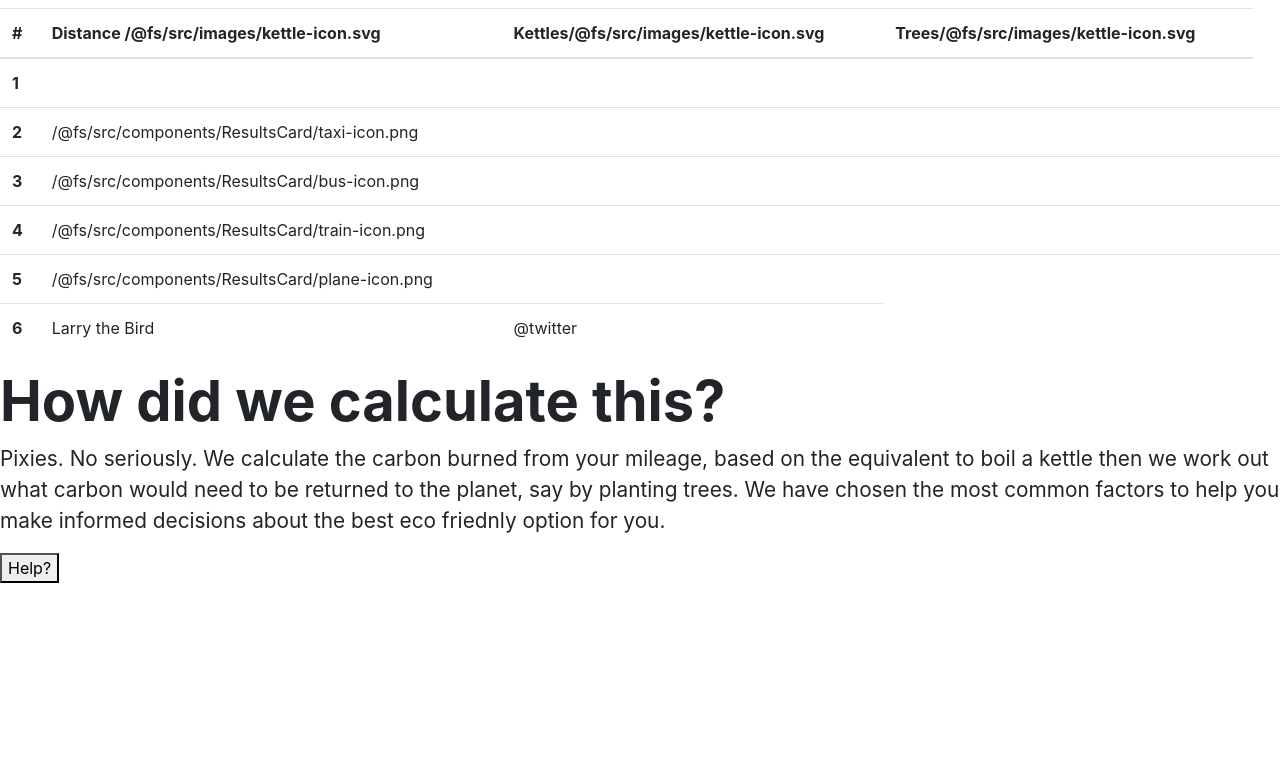
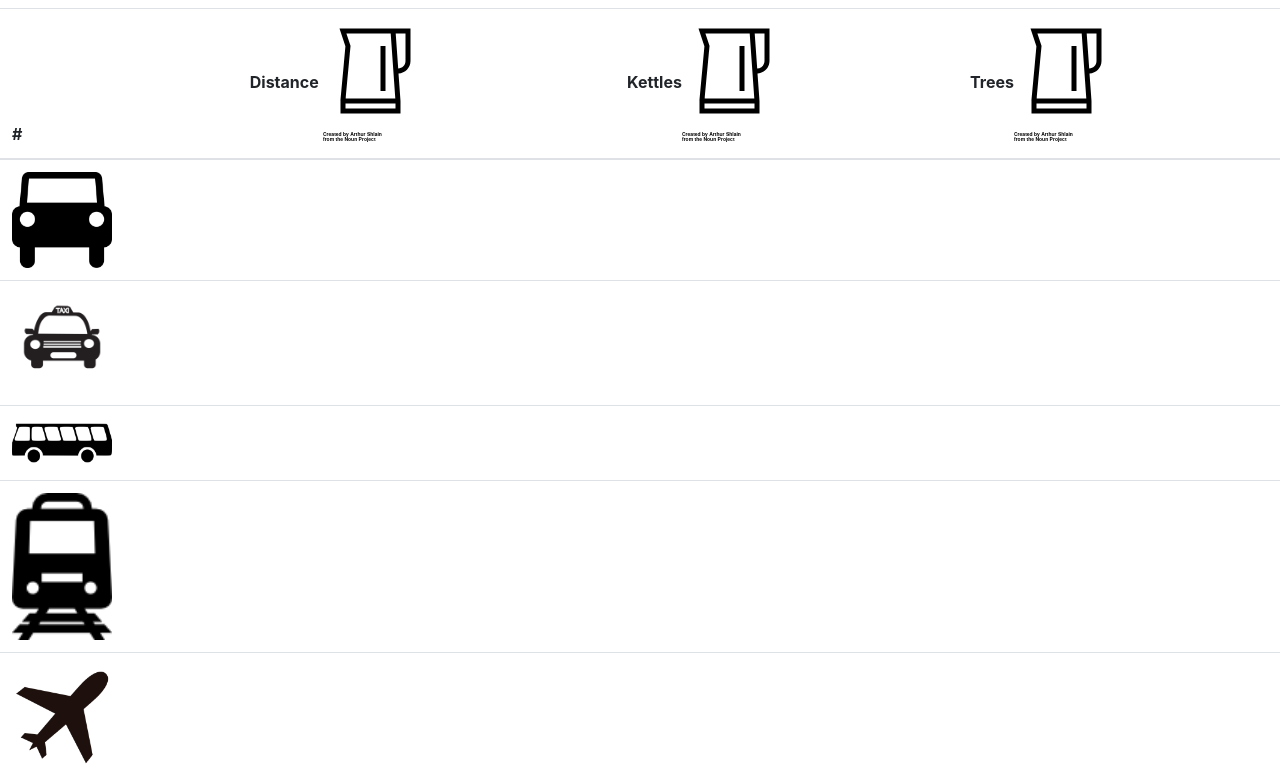
Before and after one commit to SchoolOfCode/w20_final-project-team-e, a React (Create React App) app: page / in a window 1280 px wide. Shown: the part 1056-1840 px from the top of the page. Before the commit the page ends 1639 px from the top, so only its background shows below. Built offline with nearby package versions, Linux system fonts and the light colour scheme.

Commit message:
images added

```diff
--- a/src/components/ResultsSection/ResultsSection.js
+++ b/src/components/ResultsSection/ResultsSection.js
@@ -17,56 +17,62 @@ export default function ResultsSection(props) {
           <thead>
             <tr>
               <th scope="col">#</th>
-              <th scope="col">Distance {kettleSVG}</th>
-              <th scope="col">Kettles{kettleSVG}</th>
-              <th scope="col">Trees{kettleSVG}</th>
+              <th scope="col">
+                Distance <img src={kettleSVG} alt="kettle" width="100px"></img>
+              </th>
+              <th scope="col">
+                Kettles<img src={kettleSVG} alt="kettle" width="100px"></img>
+              </th>
+              <th scope="col">
+                Trees<img src={kettleSVG} alt="kettle" width="100px"></img>
+              </th>
             </tr>
           </thead>
           <tbody>
             <tr>
               {/* Car Data: */}
-              <th scope="row">1</th>
-              {/* <td>{carIcon}</td> */}
+              <th scope="row">
+                <img src={carIcon} alt="car" width="100px"></img>
+              </th>
               <td>{props.resultsData.distance}</td>
               <td>{props.resultsData.carKettles}</td>
               <td>{props.resultsData.carTrees}</td>
             </tr>
             <tr>
               {/* Taxi Data: */}
-              <th scope="row">2</th>
-              <td>{taxiIcon}</td>
+              <th scope="row">
+                <img src={taxiIcon} alt="taxi" width="100px"></img>
+              </th>
               <td>{props.resultsData.distance}</td>
               <td>{props.resultsData.taxiKettles}</td>
               <td>{props.resultsData.taxiTrees}</td>
             </tr>
             <tr>
               {/* Bus Data: */}
-              <th scope="row">3</th>
-              <td>{busIcon}</td>
+              <th scope="row">
+                <img src={busIcon} alt="bus" width="100px"></img>
+              </th>
               <td>{props.resultsData.distance}</td>
               <td>{props.resultsData.busKettles}</td>
               <td>{props.resultsData.busTrees}</td>
             </tr>
             <tr>
               {/* Train Data: */}
-              <th scope="row">4</th>
-              <td>{trainIcon}</td>
+              <th scope="row">
+                <img src={trainIcon} alt="train" width="100px"></img>
+              </th>
               <td>{props.resultsData.distance}</td>
               <td>{props.resultsData.trainKettles}</td>
               <td>{props.resultsData.trainTrees}</td>
             </tr>
             <tr>
               {/* Plane Data: */}
-              <th scope="row">5</th>
-              <td>{planeIcon}</td>
+              <th scope="row">
+                <img src={planeIcon} alt="plane" width="100px"></img>
+              </th>
               <td>{props.resultsData.distance}</td>
-              <td>{props.resultsData.planeKettles}</td>
-              <td>{props.resultsData.planeTrees}</td>
-            </tr>
-            <tr>
-              <th scope="row">6</th>
-              <td colspan="1">Larry the Bird</td>
-              <td>@twitter</td>
+              <td>{props.resultsData.flightKettles}</td>
+              <td>{props.resultsData.flightTrees}</td>
             </tr>
           </tbody>
         </table>
```
